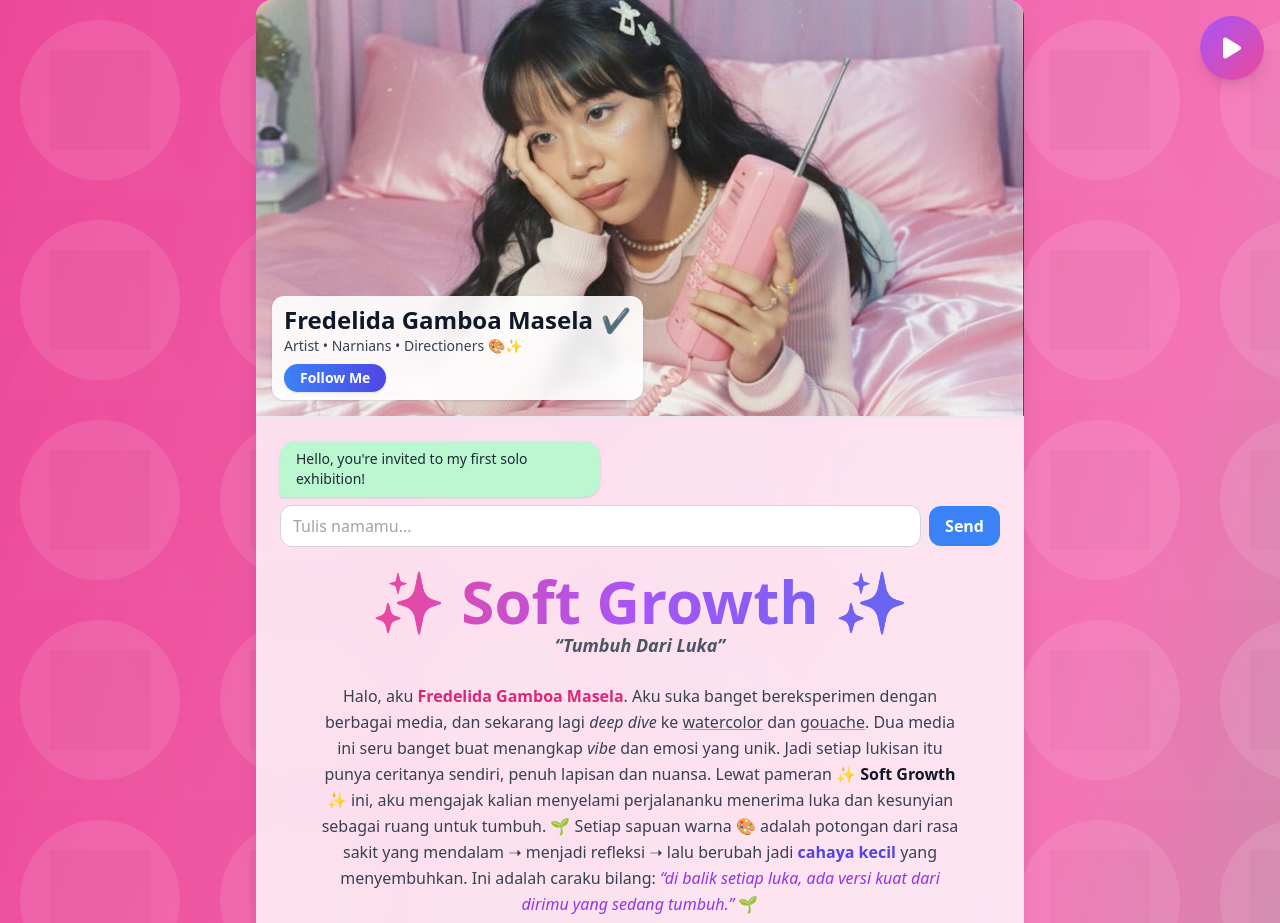
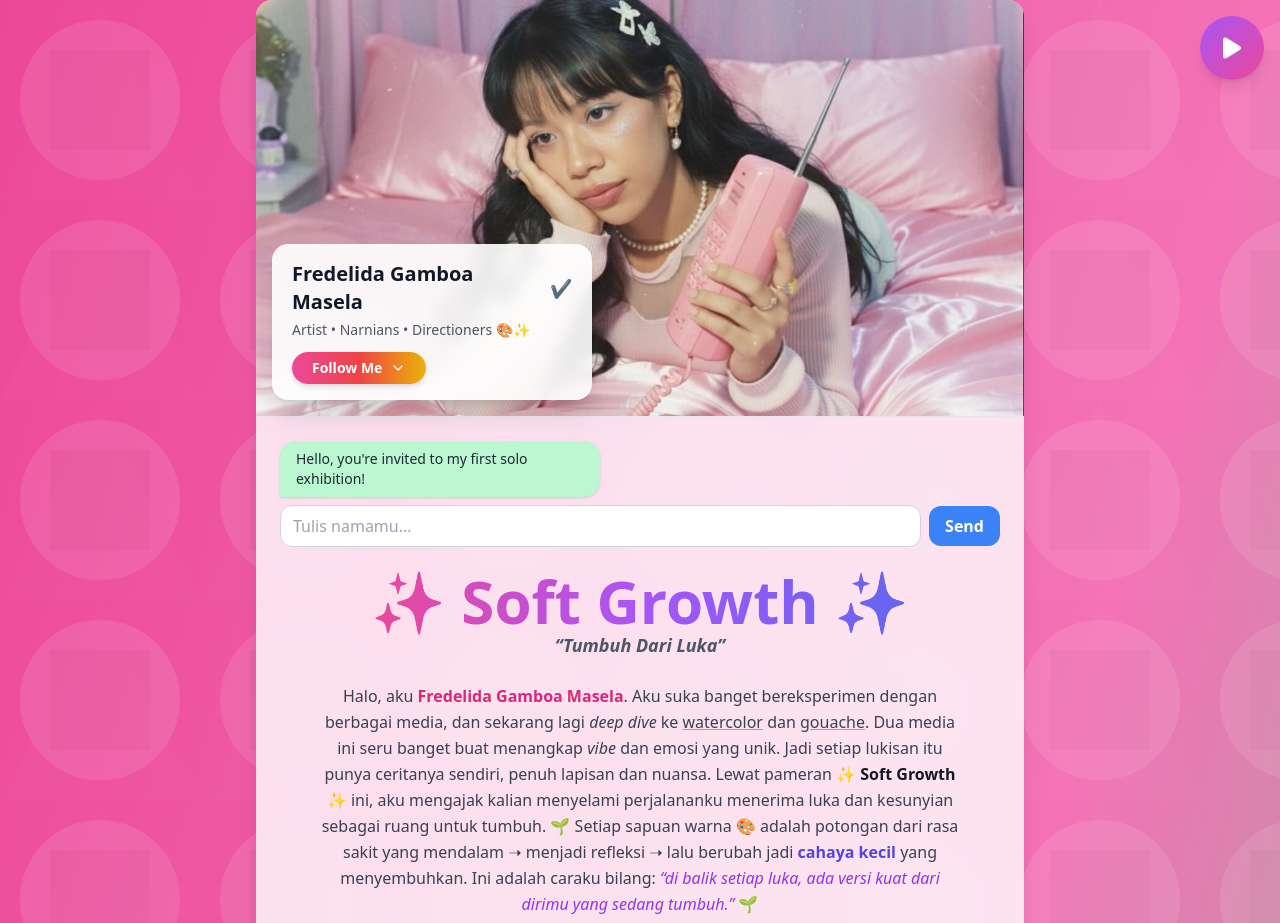
Before and after one commit to andikabudiargo/gamboaartxyz-exhibition, a plain HTML site: page index.html in a window 1280 px wide. Shown: the top 923 px of the page. Drawn offline with nearby package versions, Linux system fonts and the light colour scheme.

Commit message:
Update index.html
Ubah bio section

```diff
--- a/index.html
+++ b/index.html
@@ -73,17 +73,32 @@
     <!-- Foto Profil -->
     <div class="relative">
       <img src="muncil.jpg" alt="Profile" class="w-full h-[26rem] object-cover">
-      <div class="absolute bottom-4 left-4 bg-white/90 backdrop-blur px-3 py-2 rounded-xl shadow">
-        <h2 class="text-2xl font-bold text-gray-900 flex items-center gap-2">
-          Fredelida Gamboa Masela <span class="text-blue-500">✔️</span>
+      <div class="absolute bottom-4 left-4 bg-white/90 backdrop-blur px-5 py-4 rounded-2xl shadow-xl max-w-xs w-[90%] sm:w-auto">
+  <!-- Nama + Verified -->
+  <h2 class="text-lg sm:text-xl font-bold text-gray-900 flex items-center gap-1">
+    Fredelida Gamboa Masela
+    <span class="text-blue-500 text-lg">✔️</span>
   </h2>
-        <p class="text-gray-700 text-sm">Artist • Narnians • Directioners 🎨✨</p>
+
+  <!-- Bio -->
+  <p class="text-gray-600 text-sm mt-1">Artist • Narnians • Directioners 🎨✨</p>
+
+  <!-- Action -->
+  <div class="mt-3">
     <a href="https://www.instagram.com/gamboaartxyz/" target="_blank"
        rel="noopener noreferrer"
-           class="mt-2 inline-block px-4 py-1 bg-gradient-to-r from-blue-500 to-indigo-600 hover:scale-105 transition text-white text-sm font-semibold rounded-full shadow">
+       class="inline-flex items-center justify-center gap-2 px-5 py-1.5
+              bg-gradient-to-r from-pink-500 via-red-500 to-yellow-500
+              hover:scale-105 transition-transform text-white text-sm font-semibold
+              rounded-full shadow-md">
       Follow Me
+      <svg xmlns="http://www.w3.org/2000/svg" fill="none" viewBox="0 0 24 24" stroke="currentColor" class="w-4 h-4">
+        <path stroke-linecap="round" stroke-linejoin="round" stroke-width="2" d="M18 9l-6 6-6-6"/>
+      </svg>
     </a>
   </div>
+</div>
+
     </div>
 
     <!-- Chat Section -->
```
Lines whose indentation alone changed are shown as unchanged.
